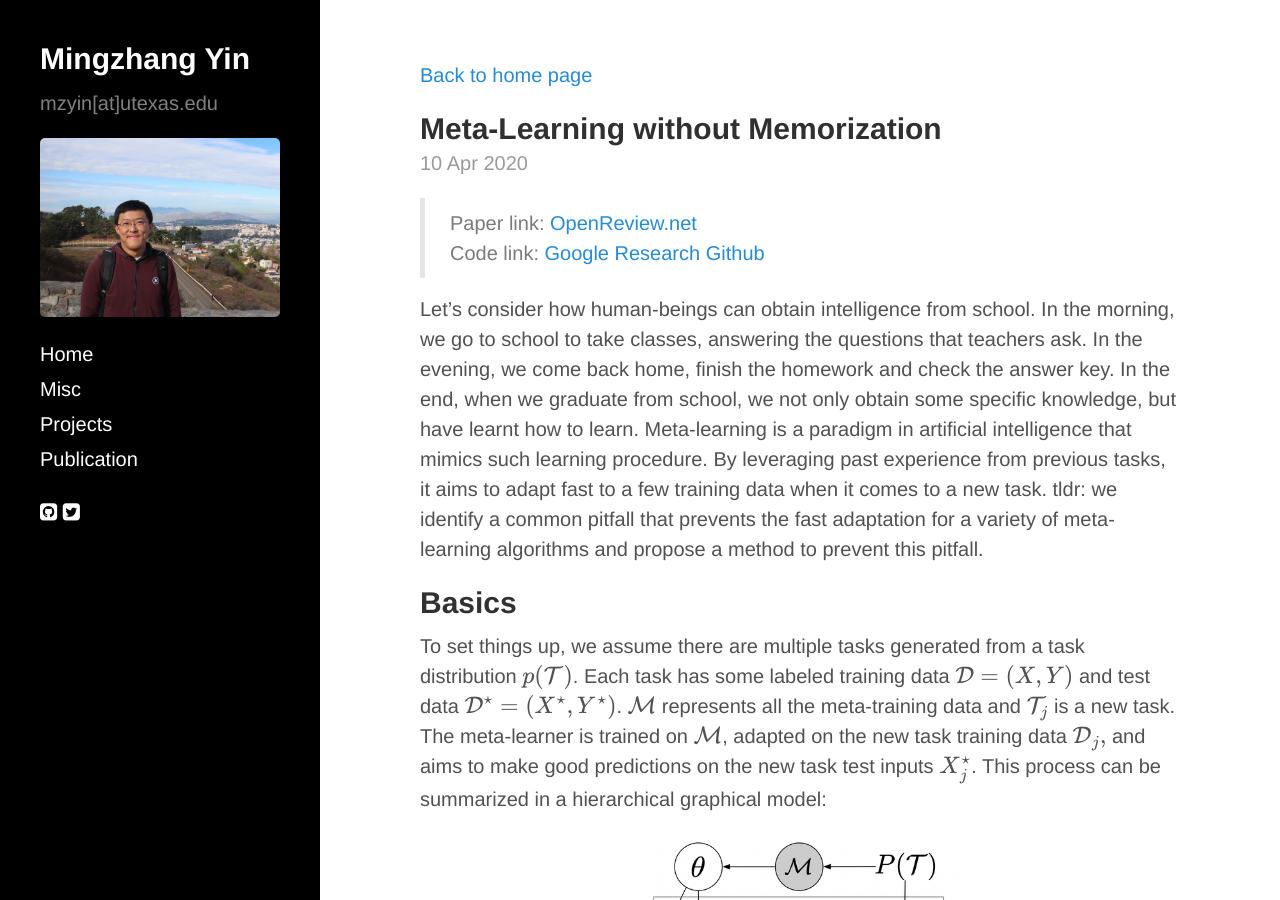
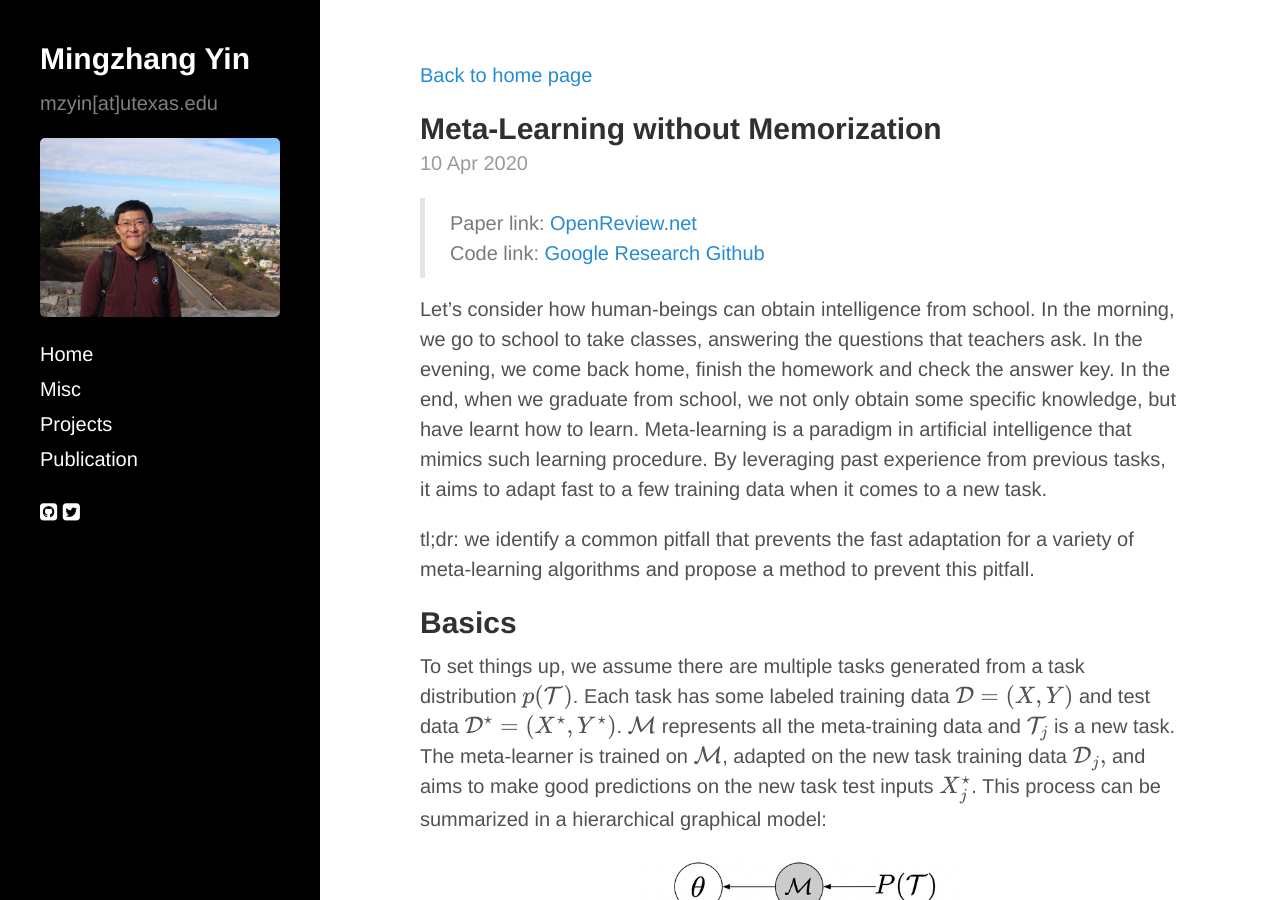
Before and after one commit to mingzhang-yin/mingzhang-yin.github.io, a Jekyll site: the page built from _posts/2020-04-10-Meta-learning-without-Memorization.md, in a window 1280 px wide and 900 px high. Built offline with Jekyll 4.4.1, drawn with Linux system fonts in a browser that asks for light colours; nearby versions of some CDN libraries; formulas are drawn with MathJax 3.

Commit message:
Update 2020-04-10-Meta-learning-without-Memorization.md

```diff
--- a/_posts/2020-04-10-Meta-learning-without-Memorization.md
+++ b/_posts/2020-04-10-Meta-learning-without-Memorization.md
@@ -10,7 +10,9 @@ use_math: true
 >  Paper link: [OpenReview.net](https://openreview.net/pdf?id=BklEFpEYwS)
 >  Code link: [Google Research Github](https://github.com/google-research/google-research/tree/master/meta_learning_without_memorization)
 
-Let's consider how human-beings can obtain intelligence from school. In the morning, we go to school to take classes, answering the questions that teachers ask. In the evening, we come back home, finish the homework and check the answer key. In the end, when we graduate from school, we not only obtain some specific knowledge, but have learnt how to learn.  Meta-learning is a paradigm in artificial intelligence that mimics such learning procedure. By leveraging past experience from previous tasks, it aims to adapt fast to a few training data when it comes to a new task. tldr: we identify a common pitfall that prevents the fast adaptation for a variety of meta-learning algorithms and propose a method to prevent this pitfall.
+Let's consider how human-beings can obtain intelligence from school. In the morning, we go to school to take classes, answering the questions that teachers ask. In the evening, we come back home, finish the homework and check the answer key. In the end, when we graduate from school, we not only obtain some specific knowledge, but have learnt how to learn.  Meta-learning is a paradigm in artificial intelligence that mimics such learning procedure. By leveraging past experience from previous tasks, it aims to adapt fast to a few training data when it comes to a new task.
+
+tl;dr: we identify a common pitfall that prevents the fast adaptation for a variety of meta-learning algorithms and propose a method to prevent this pitfall.
 
 ## Basics
 To set things up, we assume there are multiple tasks generated from a task distribution $p(\mathcal{T})$. Each task has some labeled training data $\mathcal{D} = (X,Y)$ and test data $\mathcal{D}^{\star} = (X^{\star},Y^{\star})$.  $\mathcal{M}$ represents all the meta-training data and $\mathcal{T}\_j$ is a new task. The meta-learner is trained on $\mathcal{M}$, adapted on the new task training data $\mathcal{D}_{j},$ and aims to make good predictions on the new task test inputs $X^{\star}\_{j}$. This process can be summarized in a hierarchical graphical model:
```
